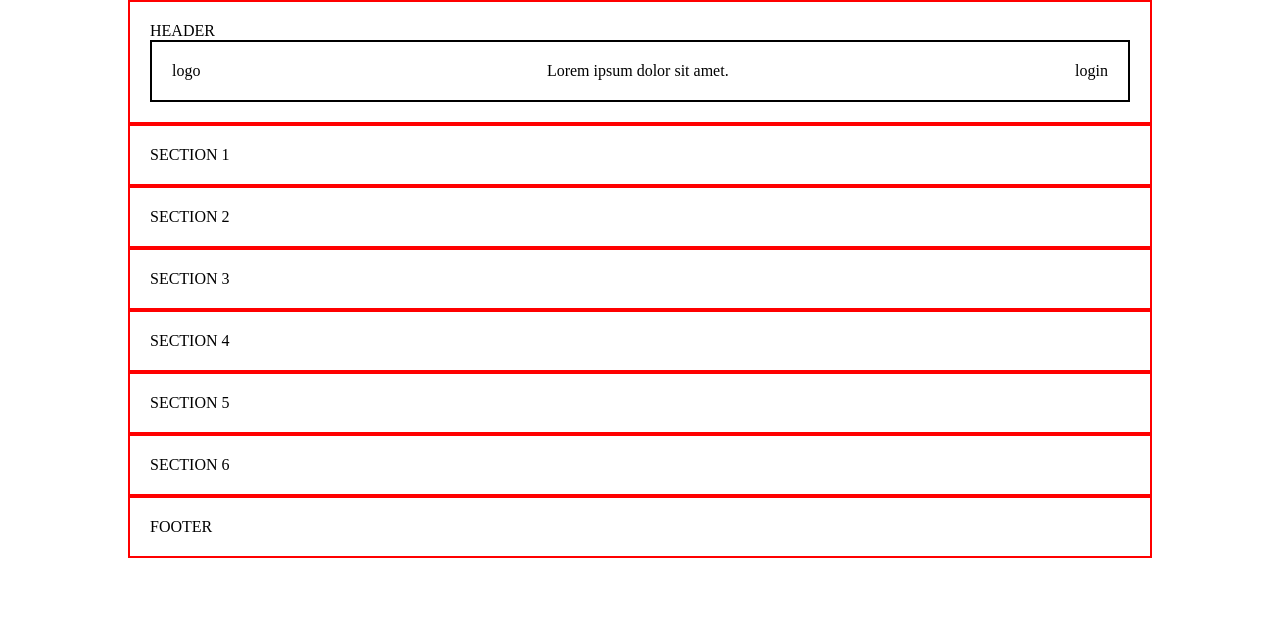
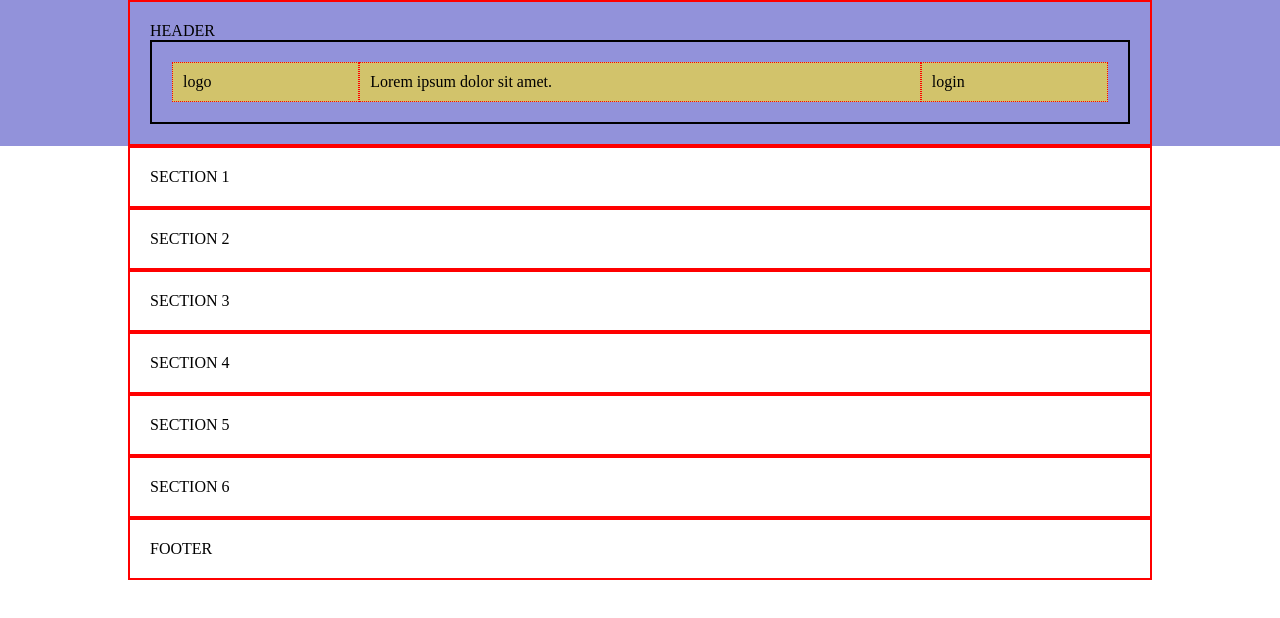
Before and after one commit to MattiaBologna/htmlcss-struttura-discord, a plain HTML site: page index.html in a window 1280 px wide. Drawn offline with Linux system fonts and the light colour scheme.

Commit message:
Add: header debug layouts

```diff
--- a/css/style.css
+++ b/css/style.css
@@ -19,7 +19,7 @@ menu {
 
 
 
-/* STYLE */
+/* LAYOUT */
 
 
 .container {
@@ -30,6 +30,14 @@ menu {
 .row {
     display: flex;
     justify-content: space-between;
+}
+
+.col-20 {
+    width: 20%;
+}
+
+.col-60 {
+    width: 60%;
 }
 
 
@@ -43,5 +51,15 @@ menu {
 
 .debug .row {
     border: 2px solid black;
-    padding: 20px
+    padding: 20px;
 }
+
+.debug [class^="col"] {
+    border: 1px dotted red;
+    padding: 10px;
+    background-color: rgb(210, 195, 107);
+}
+
+.debug .background-blue {
+    background-color: rgb(146, 146, 218);
+}
--- a/index.html
+++ b/index.html
@@ -9,7 +9,7 @@
 <body class="debug">
 
 <header>
-    <section>
+    <section class="background-blue">
         <div class="container">HEADER
             <div class="row">
                <div class="col-20">logo</div>
```
